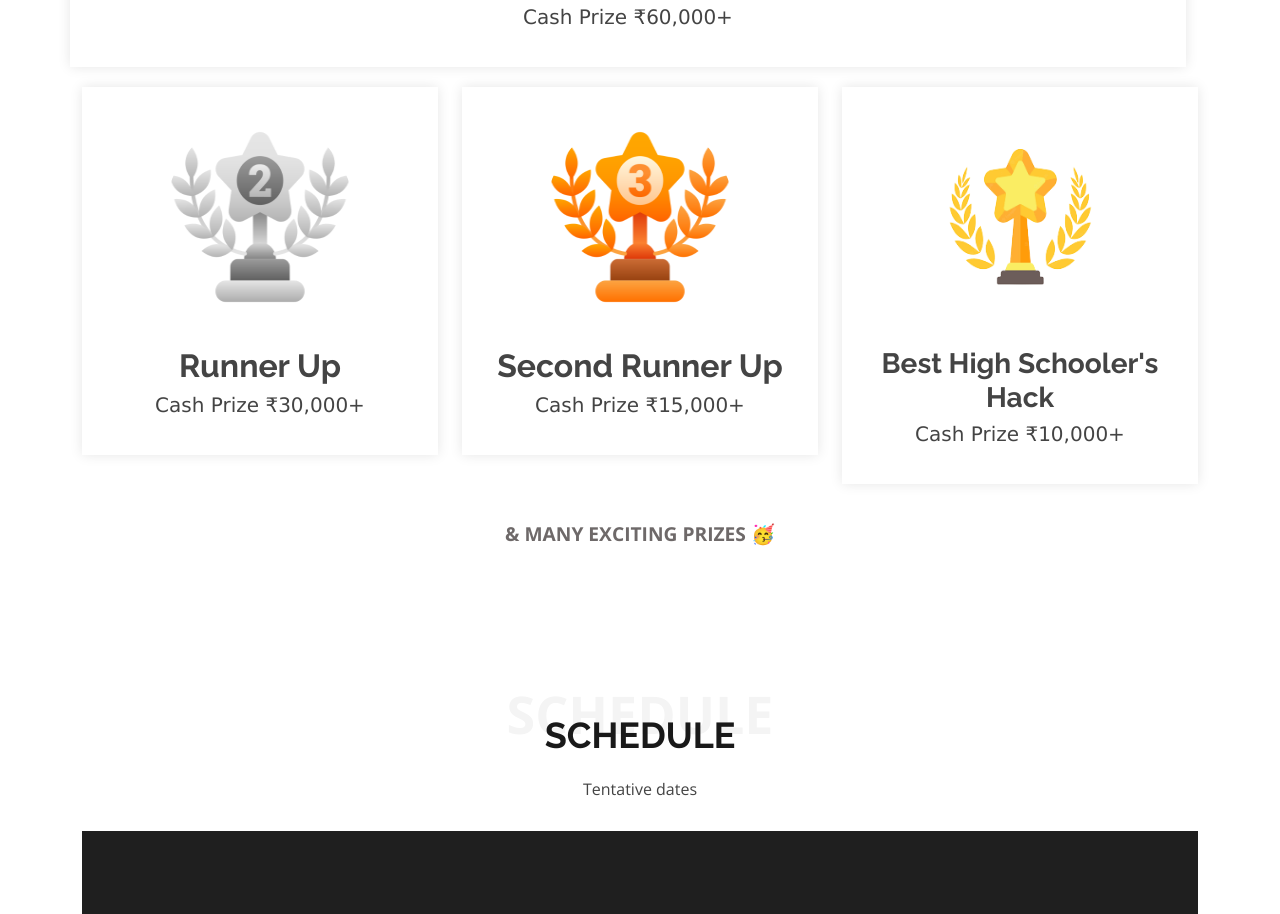
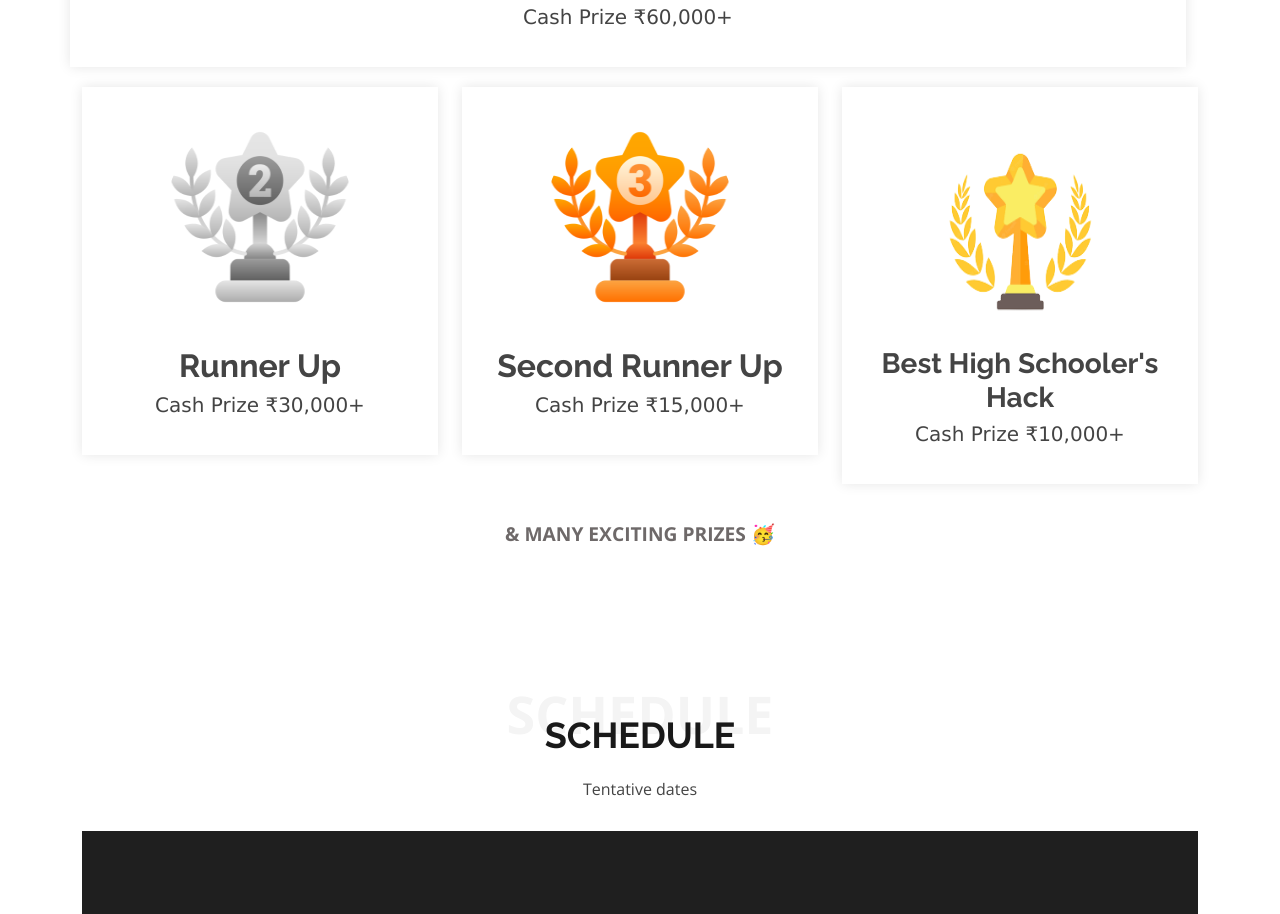
Before and after one commit to thecoding-society/pechacks_2024, a plain HTML site: page index.html in a window 1280 px wide. Shown: the part 4627-5541 px from the top of the page. Drawn offline with nearby package versions, Linux system fonts and the light colour scheme.

Commit message:
fixed school track card

```diff
--- a/index.html
+++ b/index.html
@@ -450,7 +450,7 @@
 							data-aos=""
 							data-aos-delay="200">
 							<div class="member prize-card">
-								<img class="imgg imgg2" src="img/prize/second-runner-up.png" alt="profilepic" width="200px" height="200px" />
+								<img class="imgg imgg2" src="img/prize/second-runner-up.png" alt="profilepic" width="200px" height="200px"/>
 								<h2 class="prize-header">Second Runner Up</h2>
 								<h5>Cash Prize ₹15,000+</h5>
 							</div>
@@ -460,7 +460,8 @@
 							data-aos=""
 							data-aos-delay="200">
 							<div class="member prize-card">
-								<img class="imgg imgg2" src="img/prize/school-track.png" alt="profilepic" width="200px" height="200px" />
+								<img class="imgg imgg2" src="img/prize/school-track.png" alt="profilepic" width="230px" height="230px" style="
+								margin-bottom: 0px;"/>
 								<h3 class="prize-header">Best High Schooler's Hack</h3>
 								<h5>Cash Prize ₹10,000+</h5>
 							</div>
```
